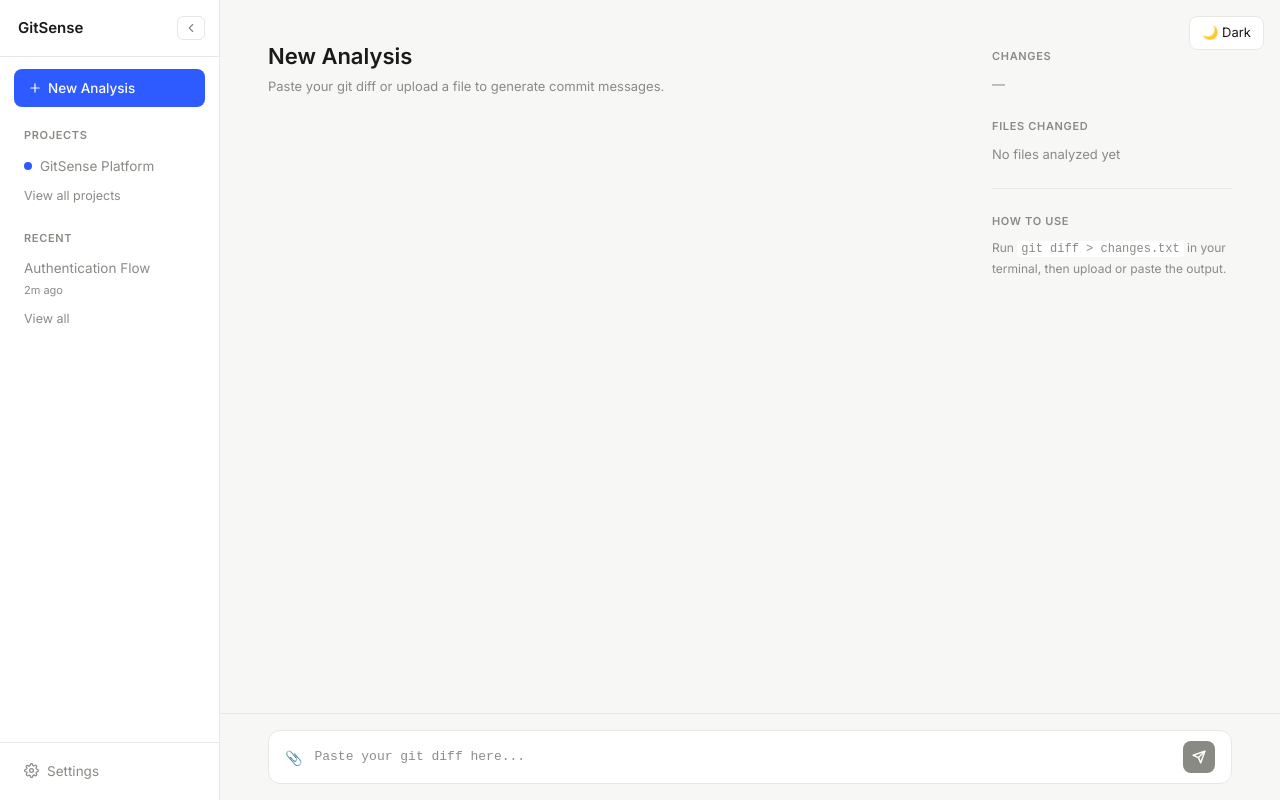
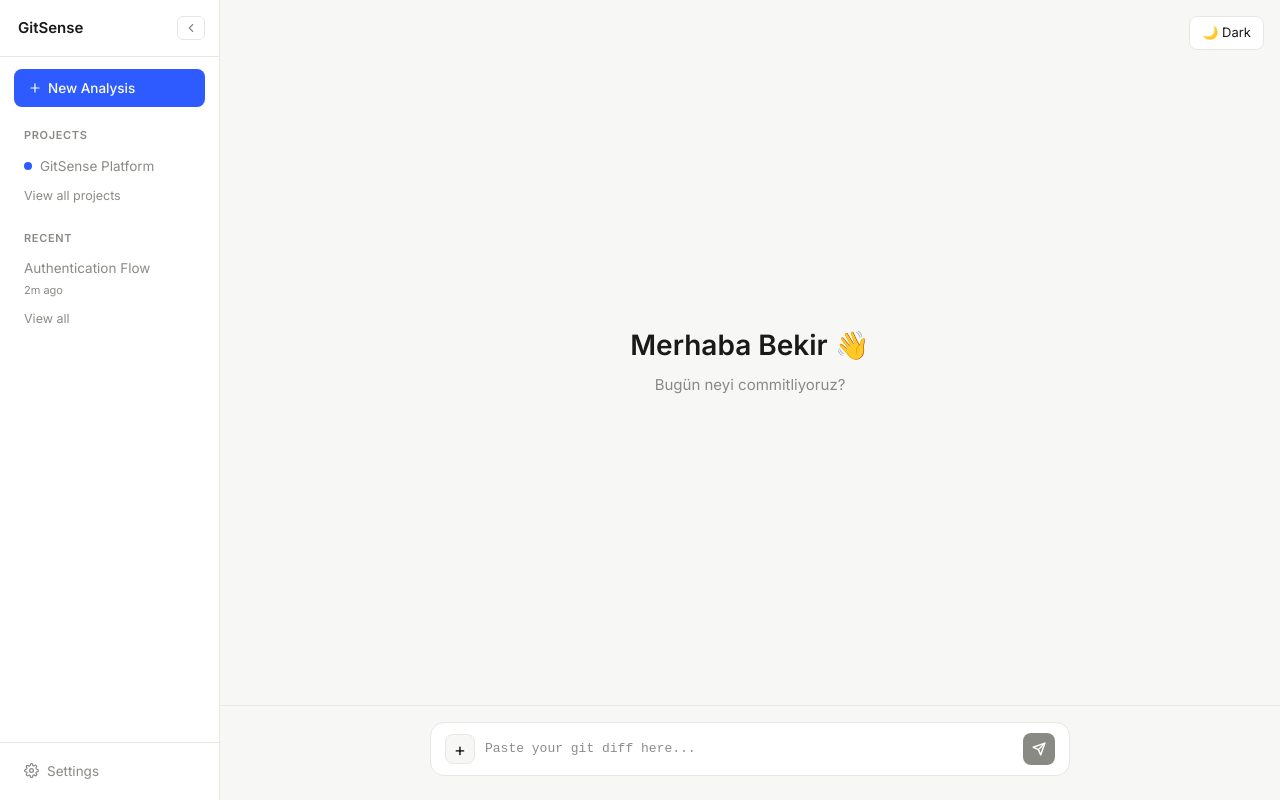
Before and after one commit to ebubekirkarakurt/gitsense-ai, a Next.js app in the folder frontend/: page / in a window 1280 px wide. Built offline with nearby package versions, Linux system fonts and the light colour scheme.

Commit message:
feat(frontend): add empty state welcome and redesign input with file menu

```diff
--- a/frontend/src/app/page.tsx
+++ b/frontend/src/app/page.tsx
@@ -5,12 +5,11 @@ import { DiffViewer } from "@/components/DiffViewer";
 
 export default function Home() {
   const [diff, setDiff] = useState("");
-  const [suggestions, setSuggestions] = useState<
-    { message: string; description: string }[]
-  >([]);
+  const [suggestions, setSuggestions] = useState<{ message: string; description: string }[]>([]);
   const [loading, setLoading] = useState(false);
   const [copiedIndex, setCopiedIndex] = useState<number | null>(null);
   const [error, setError] = useState<string | null>(null);
+  const [showMenu, setShowMenu] = useState(false);
   const [stats, setStats] = useState<{
     files: number;
     additions: number;
@@ -30,14 +29,11 @@ export default function Home() {
     setError(null);
 
     try {
-      const response = await fetch(
-        `${process.env.NEXT_PUBLIC_API_URL}/api/commit`,
-        {
+      const response = await fetch(`${process.env.NEXT_PUBLIC_API_URL}/api/commit`, {
         method: "POST",
         headers: { "Content-Type": "application/json" },
         body: JSON.stringify({ diff }),
-        },
-      );
+      });
 
       if (!response.ok) throw new Error("Sunucu hatası.");
 
@@ -45,68 +41,59 @@ export default function Home() {
       setSuggestions(data.suggestions || []);
       setStats(data.stats || null);
     } catch {
-      setError(
-        "Bir hata oluştu. Backend uyuyor olabilir, 30 saniye sonra tekrar dene.",
-      );
+      setError("Bir hata oluştu. Backend uyuyor olabilir, 30 saniye sonra tekrar dene.");
     } finally {
       setLoading(false);
     }
   };
 
+  const isEmpty = !stats && suggestions.length === 0;
+
   return (
-    <div
-      style={{
+    <div style={{ flex: 1, display: "flex", flexDirection: "column", height: "100vh" }}>
+
+      {/* Ana içerik */}
+      <div style={{ flex: 1, overflow: "auto", display: "flex", gap: 32, padding: "40px 48px 120px" }}>
+
+        {/* Sol */}
+        <div style={{ flex: 1, minWidth: 0, display: "flex", flexDirection: "column" }}>
+
+          {isEmpty ? (
+            // ── BOŞ DURUM ──
+            <div style={{
               flex: 1,
               display: "flex",
               flexDirection: "column",
-        height: "100vh",
-      }}
-    >
-      {/* Ana içerik — scroll edilebilir */}
-      <div
-        style={{
-          flex: 1,
-          overflow: "auto",
-          display: "flex",
-          gap: 32,
-          padding: "40px 48px 120px",
-        }}
-      >
-        {/* Sol */}
-        <div style={{ flex: 1, minWidth: 0 }}>
+              alignItems: "center",
+              justifyContent: "center",
+              textAlign: "center",
+              minHeight: 400,
+            }}>
+              <h1 style={{ fontSize: 28, fontWeight: 600, color: "var(--color-text)", marginBottom: 8 }}>
+                Merhaba Bekir 👋
+              </h1>
+              <p style={{ fontSize: 15, color: "var(--color-muted)" }}>
+                Bugün neyi commitliyoruz?
+              </p>
+            </div>
+          ) : (
+            // ── DOLU DURUM ──
+            <>
               {/* Başlık */}
-          <div
-            style={{
-              display: "flex",
-              justifyContent: "space-between",
-              alignItems: "flex-start",
-              marginBottom: 24,
-            }}
-          >
+              <div style={{ display: "flex", justifyContent: "space-between", alignItems: "flex-start", marginBottom: 24 }}>
                 <div>
-              <h1
-                style={{
-                  fontSize: 22,
-                  fontWeight: 600,
-                  color: "var(--color-text)",
-                  marginBottom: 4,
-                }}
-              >
-                {stats ? "Analysis Complete" : "New Analysis"}
+                  <h1 style={{ fontSize: 22, fontWeight: 600, color: "var(--color-text)", marginBottom: 4 }}>
+                    Analysis Complete
                   </h1>
                   <p style={{ color: "var(--color-muted)", fontSize: 13 }}>
-                {stats
-                  ? "Analyzed just now"
-                  : "Paste your git diff or upload a file to generate commit messages."}
+                    Analyzed just now
                   </p>
                 </div>
 
                 {suggestions.length > 0 && (
                   <button
                     onClick={() => {
-                  const allCommits = suggestions
-                    .map((s) => s.message)
-                    .join("\n");
+                      const allCommits = suggestions.map(s => s.message).join("\n");
                       navigator.clipboard.writeText(allCommits);
                     }}
                     style={{
@@ -130,8 +117,7 @@ export default function Home() {
 
               {/* Stats bar */}
               {stats && (
-            <div
-              style={{
+                <div style={{
                   display: "flex",
                   gap: 24,
                   padding: "10px 16px",
@@ -141,61 +127,22 @@ export default function Home() {
                   marginBottom: 20,
                   fontSize: 13,
                   fontWeight: 600,
-              }}
-            >
-              <span style={{ color: "var(--color-add)" }}>
-                +{stats.additions} additions
-              </span>
-              <span style={{ color: "var(--color-del)" }}>
-                -{stats.deletions} deletions
-              </span>
-              <span style={{ color: "var(--color-muted)", fontWeight: 400 }}>
-                {stats.files} file{stats.files !== 1 ? "s" : ""} changed
-              </span>
-              <span
-                style={{
-                  color: "var(--color-muted)",
-                  fontWeight: 400,
-                  marginLeft: "auto",
-                }}
-              >
-                No breaking changes
-              </span>
+                }}>
+                  <span style={{ color: "var(--color-add)" }}>+{stats.additions} additions</span>
+                  <span style={{ color: "var(--color-del)" }}>-{stats.deletions} deletions</span>
+                  <span style={{ color: "var(--color-muted)", fontWeight: 400 }}>{stats.files} file{stats.files !== 1 ? "s" : ""} changed</span>
+                  <span style={{ color: "var(--color-muted)", fontWeight: 400, marginLeft: "auto" }}>No breaking changes</span>
                 </div>
               )}
 
+              {/* Git Diff */}
               {diff && (
                 <div style={{ marginBottom: 12 }}>
-              <div
-                style={{
-                  display: "flex",
-                  justifyContent: "space-between",
-                  alignItems: "center",
-                  marginBottom: 10,
-                }}
-              >
-                <h2
-                  style={{
-                    fontSize: 15,
-                    fontWeight: 600,
-                    color: "var(--color-text)",
-                  }}
-                >
-                  Git Diff
-                </h2>
+                  <div style={{ display: "flex", justifyContent: "space-between", alignItems: "center", marginBottom: 10 }}>
+                    <h2 style={{ fontSize: 15, fontWeight: 600, color: "var(--color-text)" }}>Git Diff</h2>
                     <button
-                  onClick={() => {
-                    setDiff("");
-                    setSuggestions([]);
-                    setStats(null);
-                  }}
-                  style={{
-                    background: "none",
-                    border: "none",
-                    fontSize: 12,
-                    color: "var(--color-muted)",
-                    cursor: "pointer",
-                  }}
+                      onClick={() => { setDiff(""); setSuggestions([]); setStats(null); }}
+                      style={{ background: "none", border: "none", fontSize: 12, color: "var(--color-muted)", cursor: "pointer" }}
                     >
                       ✕ Clear
                     </button>
@@ -206,8 +153,7 @@ export default function Home() {
 
               {/* Hata */}
               {error && (
-            <div
-              style={{
+                <div style={{
                   background: "var(--color-del-bg)",
                   border: "1px solid var(--color-del)",
                   borderRadius: 10,
@@ -215,8 +161,7 @@ export default function Home() {
                   marginBottom: 16,
                   fontSize: 13,
                   color: "var(--color-del)",
-              }}
-            >
+                }}>
                   ⚠️ {error}
                 </div>
               )}
@@ -224,33 +169,15 @@ export default function Home() {
               {/* Commit önerileri */}
               {suggestions.length > 0 && (
                 <div>
-              <p
-                style={{
-                  fontSize: 13,
-                  fontWeight: 600,
-                  color: "var(--color-text)",
-                  marginBottom: 4,
-                }}
-              >
+                  <p style={{ fontSize: 13, fontWeight: 600, color: "var(--color-text)", marginBottom: 4 }}>
                     AI Commit Suggestions
                   </p>
-              <p
-                style={{
-                  fontSize: 12,
-                  color: "var(--color-muted)",
-                  marginBottom: 16,
-                }}
-              >
-                Based on your changes, here are the best conventional commit
-                messages.
+                  <p style={{ fontSize: 12, color: "var(--color-muted)", marginBottom: 16 }}>
+                    Based on your changes, here are the best conventional commit messages.
                   </p>
-              <div
-                style={{ display: "flex", flexDirection: "column", gap: 10 }}
-              >
+                  <div style={{ display: "flex", flexDirection: "column", gap: 10 }}>
                     {suggestions.map((suggestion, index) => (
-                  <div
-                    key={index}
-                    style={{
+                      <div key={index} style={{
                         background: "var(--color-surface)",
                         border: "1px solid var(--color-border)",
                         borderRadius: 10,
@@ -258,27 +185,13 @@ export default function Home() {
                         display: "flex",
                         justifyContent: "space-between",
                         alignItems: "center",
-                    }}
-                  >
-                    <div
-                      style={{
-                        display: "flex",
-                        alignItems: "flex-start",
-                        gap: 12,
-                      }}
-                    >
-                      <span
-                        style={{
+                      }}>
+                        <div style={{ display: "flex", alignItems: "flex-start", gap: 12 }}>
+                          <span style={{
                             fontSize: 11,
                             fontWeight: 600,
-                          background:
-                            index === 0
-                              ? "var(--color-accent-bg)"
-                              : "var(--color-border)",
-                          color:
-                            index === 0
-                              ? "var(--color-accent)"
-                              : "var(--color-muted)",
+                            background: index === 0 ? "var(--color-accent-bg)" : "var(--color-border)",
+                            color: index === 0 ? "var(--color-accent)" : "var(--color-muted)",
                             padding: "3px 8px",
                             borderRadius: 4,
                             whiteSpace: "nowrap",
@@ -286,28 +199,14 @@ export default function Home() {
                             letterSpacing: "0.05em",
                             flexShrink: 0,
                             marginTop: 2,
-                        }}
-                      >
+                          }}>
                             {index === 0 ? "Recommended" : "Alternative"}
                           </span>
                           <div>
-                        <code
-                          style={{
-                            fontSize: 13,
-                            color: "var(--color-text)",
-                            fontFamily: "monospace",
-                            display: "block",
-                          }}
-                        >
+                            <code style={{ fontSize: 13, color: "var(--color-text)", fontFamily: "monospace", display: "block" }}>
                               {suggestion.message}
                             </code>
-                        <p
-                          style={{
-                            fontSize: 12,
-                            color: "var(--color-muted)",
-                            marginTop: 4,
-                          }}
-                        >
+                            <p style={{ fontSize: 12, color: "var(--color-muted)", marginTop: 4 }}>
                               {suggestion.description}
                             </p>
                           </div>
@@ -316,16 +215,12 @@ export default function Home() {
                           onClick={() => handleCopy(suggestion.message, index)}
                           style={{
                             marginLeft: 16,
-                        background:
-                          copiedIndex === index
-                            ? "var(--color-accent)"
-                            : "none",
+                            background: copiedIndex === index ? "var(--color-accent)" : "none",
                             border: "1px solid var(--color-border)",
                             borderRadius: 6,
                             padding: "5px 12px",
                             fontSize: 12,
-                        color:
-                          copiedIndex === index ? "#fff" : "var(--color-muted)",
+                            color: copiedIndex === index ? "#fff" : "var(--color-muted)",
                             cursor: "pointer",
                             flexShrink: 0,
                             transition: "all 0.2s",
@@ -338,77 +233,33 @@ export default function Home() {
                   </div>
                 </div>
               )}
+            </>
+          )}
         </div>
 
-        {/* Sağ — stats panel */}
-        <div
-          style={{
-            width: 240,
-            flexShrink: 0,
-            display: "flex",
-            flexDirection: "column",
-            gap: 24,
-            paddingTop: 8,
-          }}
-        >
+        {/* Sağ panel — sadece dolu durumda */}
+        {!isEmpty && (
+          <div style={{ width: 240, flexShrink: 0, display: "flex", flexDirection: "column", gap: 24, paddingTop: 8 }}>
             <div>
-            <p
-              style={{
-                fontSize: 11,
-                fontWeight: 600,
-                color: "var(--color-muted)",
-                textTransform: "uppercase",
-                letterSpacing: "0.06em",
-                marginBottom: 10,
-              }}
-            >
+              <p style={{ fontSize: 11, fontWeight: 600, color: "var(--color-muted)", textTransform: "uppercase", letterSpacing: "0.06em", marginBottom: 10 }}>
                 Changes
               </p>
               {stats ? (
                 <div style={{ display: "flex", flexDirection: "column", gap: 6 }}>
-                <span
-                  style={{
-                    color: "var(--color-add)",
-                    fontWeight: 600,
-                    fontSize: 14,
-                  }}
-                >
-                  +{stats.additions} additions
-                </span>
-                <span
-                  style={{
-                    color: "var(--color-del)",
-                    fontWeight: 600,
-                    fontSize: 14,
-                  }}
-                >
-                  -{stats.deletions} deletions
-                </span>
+                  <span style={{ color: "var(--color-add)", fontWeight: 600, fontSize: 14 }}>+{stats.additions} additions</span>
+                  <span style={{ color: "var(--color-del)", fontWeight: 600, fontSize: 14 }}>-{stats.deletions} deletions</span>
                 </div>
-            ) : (
-              <p style={{ fontSize: 13, color: "var(--color-muted)" }}>—</p>
-            )}
+              ) : <p style={{ fontSize: 13, color: "var(--color-muted)" }}>—</p>}
             </div>
 
             <div>
-            <p
-              style={{
-                fontSize: 11,
-                fontWeight: 600,
-                color: "var(--color-muted)",
-                textTransform: "uppercase",
-                letterSpacing: "0.06em",
-                marginBottom: 10,
-              }}
-            >
+              <p style={{ fontSize: 11, fontWeight: 600, color: "var(--color-muted)", textTransform: "uppercase", letterSpacing: "0.06em", marginBottom: 10 }}>
                 Files Changed
               </p>
               {stats ? (
                 <div style={{ display: "flex", flexDirection: "column", gap: 6 }}>
                   {stats.fileNames.map((file, i) => (
-                  <span
-                    key={i}
-                    style={{
+                    <span key={i} style={{
                       fontSize: 12,
                       color: "var(--color-text)",
                       fontFamily: "monospace",
@@ -419,93 +270,91 @@ export default function Home() {
                       overflow: "hidden",
                       textOverflow: "ellipsis",
                       whiteSpace: "nowrap",
-                    }}
-                  >
+                    }}>
                       {file}
                     </span>
                   ))}
                 </div>
-            ) : (
-              <p style={{ fontSize: 13, color: "var(--color-muted)" }}>
-                No files analyzed yet
-              </p>
+              ) : <p style={{ fontSize: 13, color: "var(--color-muted)" }}>No files analyzed yet</p>}
+            </div>
+          </div>
         )}
       </div>
 
-          <div style={{ borderTop: "1px solid var(--color-border)" }} />
-
-          <div>
-            <p
-              style={{
-                fontSize: 11,
-                fontWeight: 600,
-                color: "var(--color-muted)",
-                textTransform: "uppercase",
-                letterSpacing: "0.06em",
-                marginBottom: 8,
-              }}
-            >
-              How to use
-            </p>
-            <p
-              style={{
-                fontSize: 12,
-                color: "var(--color-muted)",
-                lineHeight: 1.6,
-              }}
-            >
-              Run{" "}
-              <code
-                style={{
-                  fontFamily: "monospace",
-                  background: "var(--color-surface)",
-                  padding: "1px 4px",
-                  borderRadius: 4,
-                }}
-              >
-                git diff &gt; changes.txt
-              </code>{" "}
-              in your terminal, then upload or paste the output.
-            </p>
-          </div>
-        </div>
-      </div>
-
-      {/* Alt sabit input */}
-      <div
-        style={{
+      {/* Alt sabit input — ortalanmış */}
+      <div style={{
         position: "fixed",
         bottom: 0,
         left: 220,
         right: 0,
-          padding: "16px 48px",
+        padding: "16px 48px 24px",
         background: "var(--color-bg)",
         borderTop: "1px solid var(--color-border)",
+        display: "flex",
+        justifyContent: "center",
+      }}>
+        <div style={{ width: "100%", maxWidth: 640, position: "relative" }}>
+          <div style={{
+            display: "flex",
+            alignItems: "center",
+            gap: 10,
+            background: "var(--color-surface)",
+            border: "1px solid var(--color-border)",
+            borderRadius: 14,
+            padding: "10px 14px",
+          }}>
+            {/* + butonu — dropdown */}
+            <div style={{ position: "relative" }}>
+              <button
+                onClick={() => setShowMenu(!showMenu)}
+                style={{
+                  width: 30,
+                  height: 30,
+                  borderRadius: 8,
+                  border: "1px solid var(--color-border)",
+                  background: "var(--color-bg)",
+                  color: "var(--color-text)",
+                  cursor: "pointer",
+                  fontSize: 18,
+                  display: "flex",
+                  alignItems: "center",
+                  justifyContent: "center",
+                  flexShrink: 0,
                 }}
               >
-        <div
+                +
+              </button>
+
+              {showMenu && (
+                <div style={{
+                  position: "absolute",
+                  bottom: "calc(100% + 8px)",
+                  left: 0,
+                  background: "var(--color-surface)",
+                  border: "1px solid var(--color-border)",
+                  borderRadius: 10,
+                  padding: 6,
+                  minWidth: 160,
+                  boxShadow: "0 4px 16px rgba(0,0,0,0.1)",
+                }}>
+                  <label
+                    htmlFor="file-upload"
                     style={{
                       display: "flex",
                       alignItems: "center",
-            gap: 12,
-            background: "var(--color-surface)",
-            border: "1px solid var(--color-border)",
-            borderRadius: 12,
-            padding: "10px 16px",
+                      gap: 8,
+                      padding: "8px 10px",
+                      borderRadius: 6,
+                      fontSize: 13,
+                      color: "var(--color-text)",
+                      cursor: "pointer",
                     }}
                   >
-          {/* Dosya yükleme */}
-          <label
-            htmlFor="file-upload"
-            style={{
-              cursor: "pointer",
-              color: "var(--color-muted)",
-              display: "flex",
-              alignItems: "center",
-            }}
-          >
-            📎
+                    📎 Add .txt file
                   </label>
+                </div>
+              )}
+
               <input
                 id="file-upload"
                 type="file"
@@ -515,11 +364,12 @@ export default function Home() {
                   const file = e.target.files?.[0];
                   if (!file) return;
                   const reader = new FileReader();
-              reader.onload = (event) =>
-                setDiff(event.target?.result as string);
+                  reader.onload = (event) => setDiff(event.target?.result as string);
                   reader.readAsText(file);
+                  setShowMenu(false);
                 }}
               />
+            </div>
 
             <textarea
               value={diff}
@@ -541,7 +391,6 @@ export default function Home() {
               }}
             />
 
-          {/* Gönder butonu */}
             <button
               onClick={handleSubmit}
               disabled={loading || !diff}
@@ -549,8 +398,7 @@ export default function Home() {
                 width: 32,
                 height: 32,
                 borderRadius: 8,
-              background:
-                loading || !diff ? "var(--color-muted)" : "var(--color-accent)",
+                background: loading || !diff ? "var(--color-muted)" : "var(--color-accent)",
                 border: "none",
                 cursor: loading || !diff ? "not-allowed" : "pointer",
                 display: "flex",
@@ -561,8 +409,7 @@ export default function Home() {
               }}
             >
               {loading ? (
-              <span
-                style={{
+                <span style={{
                   width: 12,
                   height: 12,
                   border: "2px solid rgba(255,255,255,0.3)",
@@ -570,19 +417,9 @@ export default function Home() {
                   borderRadius: "50%",
                   display: "inline-block",
                   animation: "spin 0.8s linear infinite",
-                }}
-              />
+                }} />
               ) : (
-              <svg
-                width="14"
-                height="14"
-                viewBox="0 0 24 24"
-                fill="none"
-                stroke="#fff"
-                strokeWidth="2.5"
-                strokeLinecap="round"
-                strokeLinejoin="round"
-              >
+                <svg width="14" height="14" viewBox="0 0 24 24" fill="none" stroke="#fff" strokeWidth="2.5" strokeLinecap="round" strokeLinejoin="round">
                   <line x1="22" y1="2" x2="11" y2="13" />
                   <polygon points="22 2 15 22 11 13 2 9 22 2" />
                 </svg>
@@ -591,5 +428,6 @@ export default function Home() {
           </div>
         </div>
       </div>
+    </div>
   );
 }
```
Lines whose indentation alone changed are shown as unchanged.
